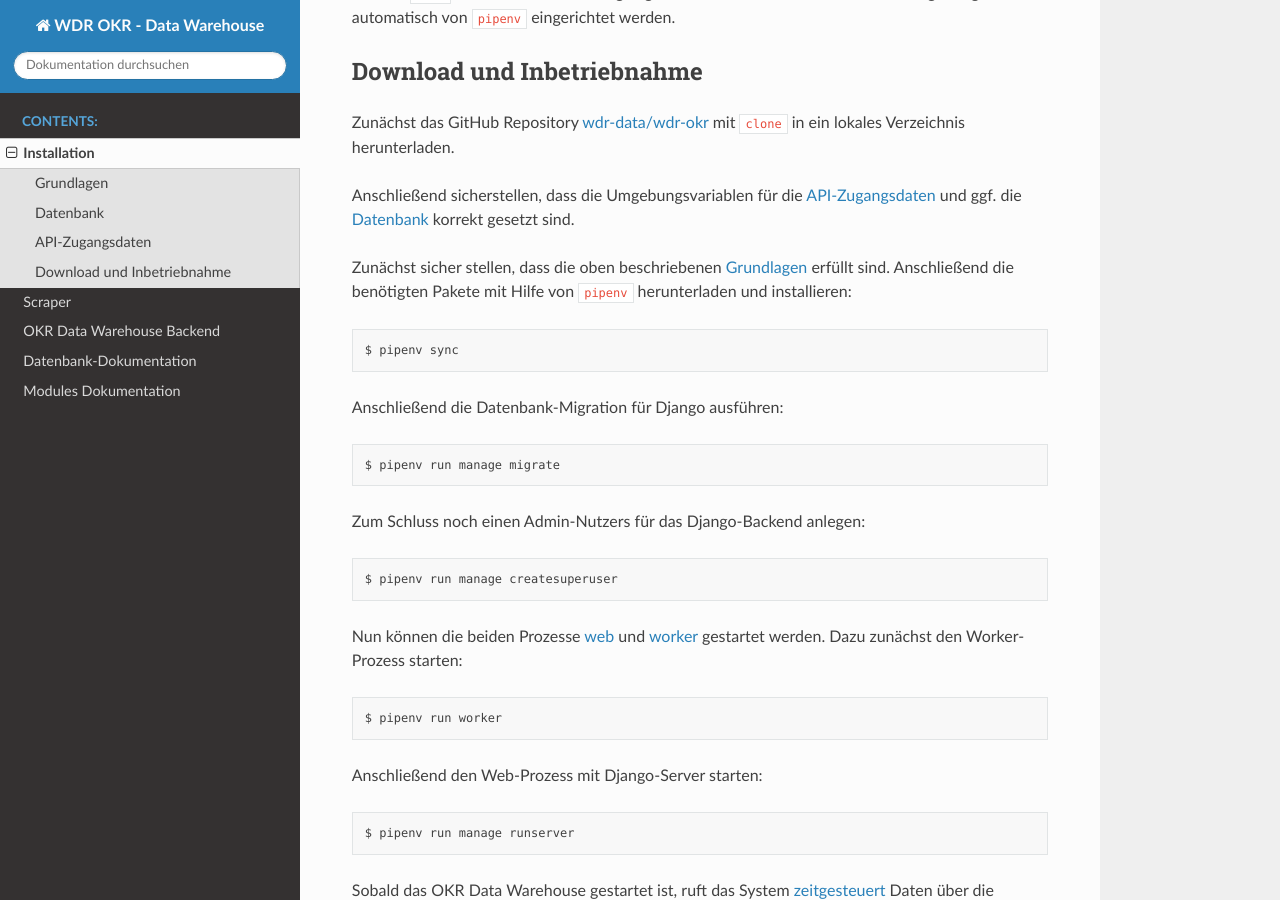
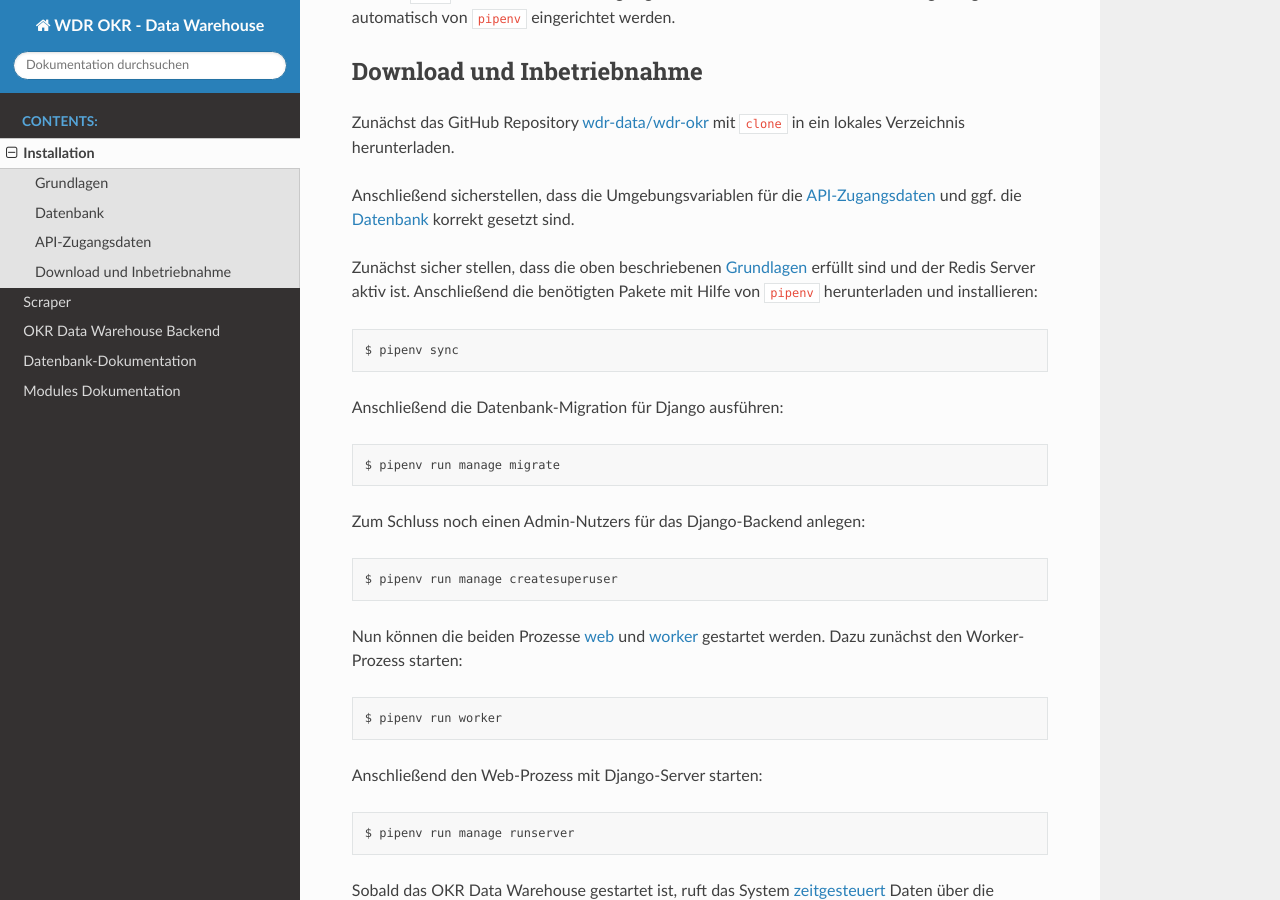
Before and after one commit to wdr-data/wdr-okr, a Sphinx documentation site: the page built from docs/installation.rst, in a window 1280 px wide and 900 px high, scrolled down 1998 px. Built offline with Sphinx 7.4.7 and the Read the Docs theme 2.0.0, drawn with Linux system fonts in a browser that asks for light colours; some of the changed text lies outside the part shown.

Commit message:
📝 Update installation.rst

```diff
--- a/docs/installation.rst
+++ b/docs/installation.rst
@@ -123,8 +123,8 @@ Anschließend sicherstellen, dass die Umgebungsvariablen für die
 gesetzt sind.
 
 Zunächst sicher stellen, dass die oben beschriebenen :ref:`installation_voraussetzungen`
-erfüllt sind. Anschließend die benötigten Pakete mit Hilfe von ``pipenv`` herunterladen
-und installieren:
+erfüllt sind und der Redis Server aktiv ist. Anschließend die benötigten Pakete mit
+Hilfe von ``pipenv`` herunterladen und installieren:
 
 .. code-block:: bash
 
```
Also changed, not shown: other parts of docs/installation.rst (+1 -1 lines).
